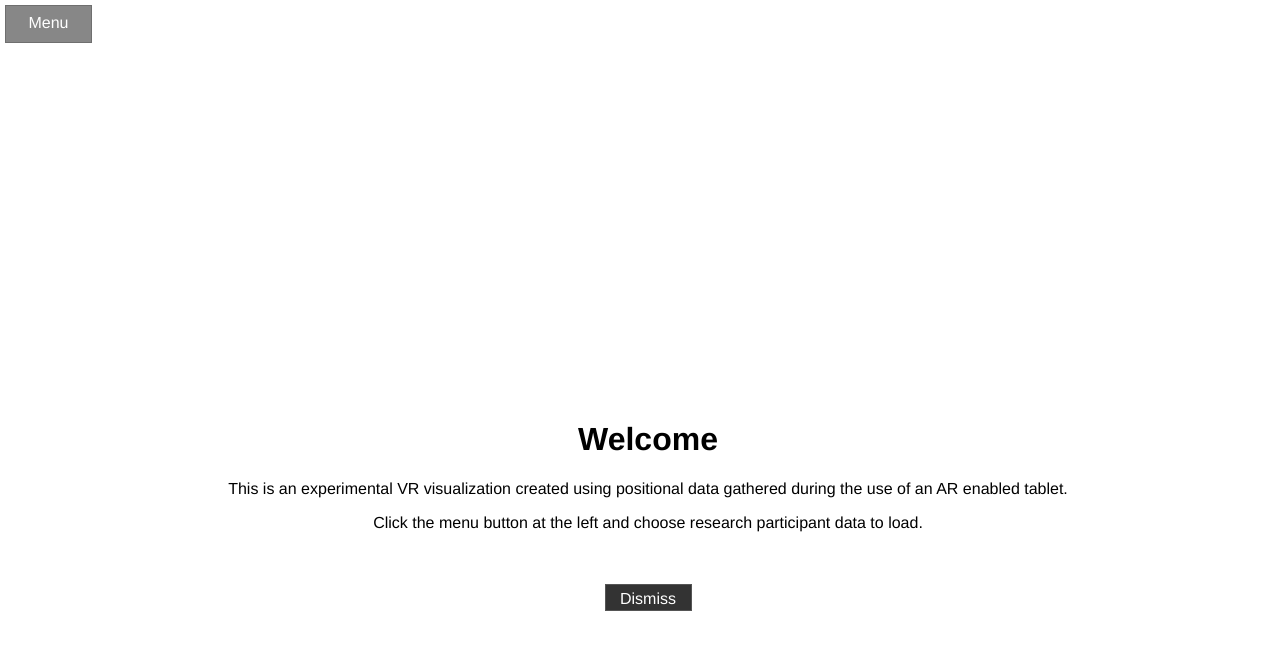
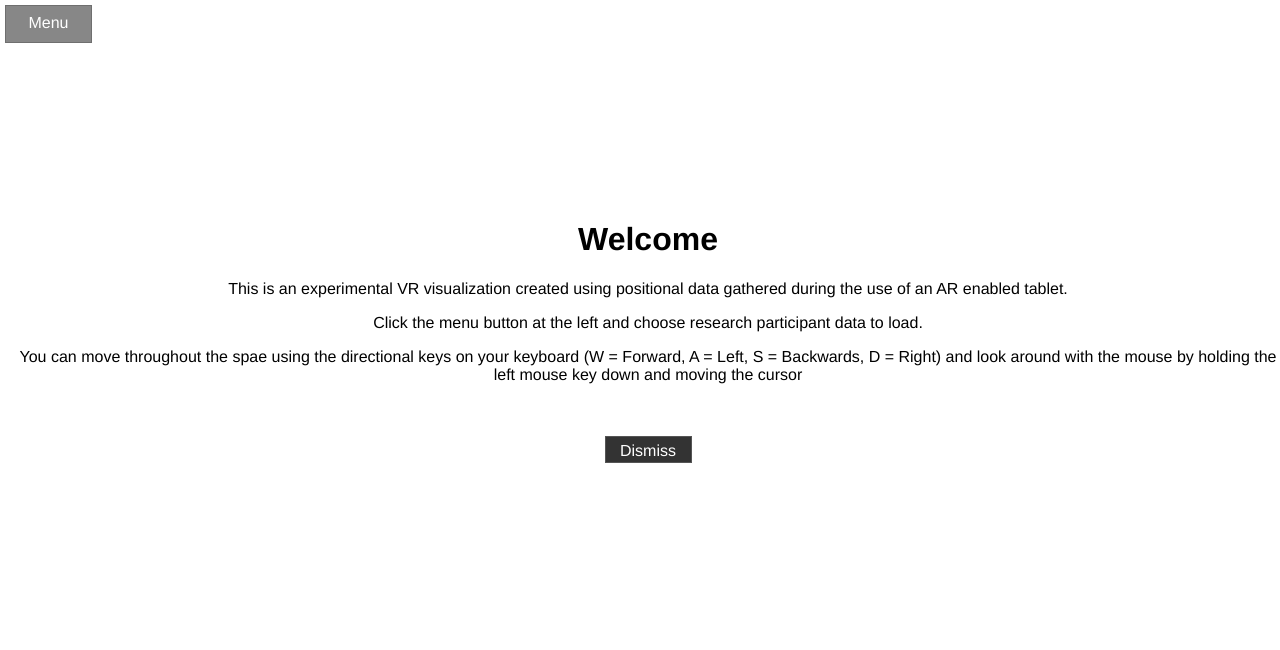
Before and after one commit to acer9997/tango-data-viz, a plain HTML site: page index.html in a window 1280 px wide. Drawn offline with nearby package versions, Linux system fonts and the light colour scheme.

Commit message:
added movement instructions

```diff
--- a/index.html
+++ b/index.html
@@ -66,7 +66,7 @@
                 margin: auto;
                 z-index: 10;
                 position: fixed;
-                top: 400px;
+                top: 200px;
             }
             .button {
                 height: 15px;
@@ -127,6 +127,7 @@
             <h1>Welcome</h1>
             <p>This is an experimental VR visualization created using positional data gathered during the use of an AR enabled tablet.</p>
             <p>Click the menu button at the left and choose research participant data to load.</p>
+			<p>You can move throughout the spae using the directional keys on your keyboard (W = Forward, A = Left, S = Backwards, D = Right) and look around with the mouse by holding the left mouse key down and moving the cursor</p>
             <br><br>
             <p id="dismss-intro" class="button">Dismiss</p>
         </div>
```
